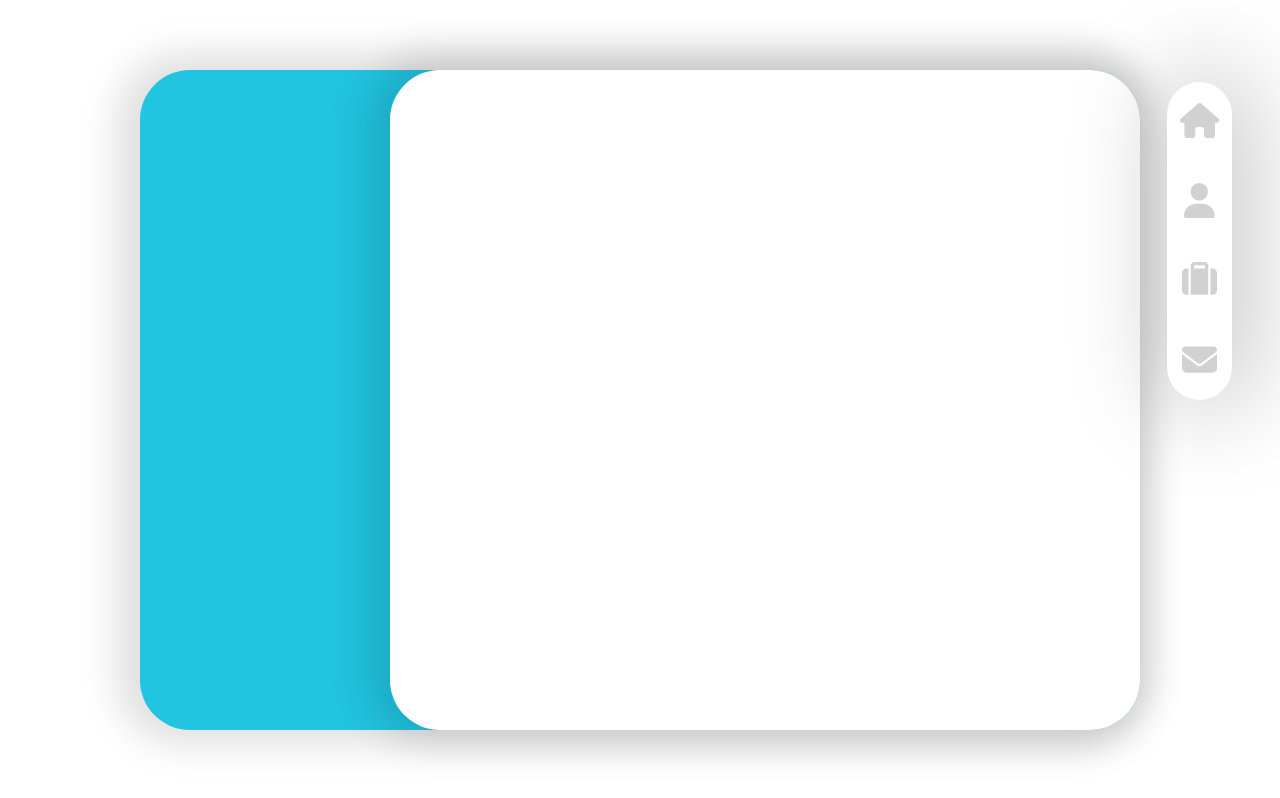
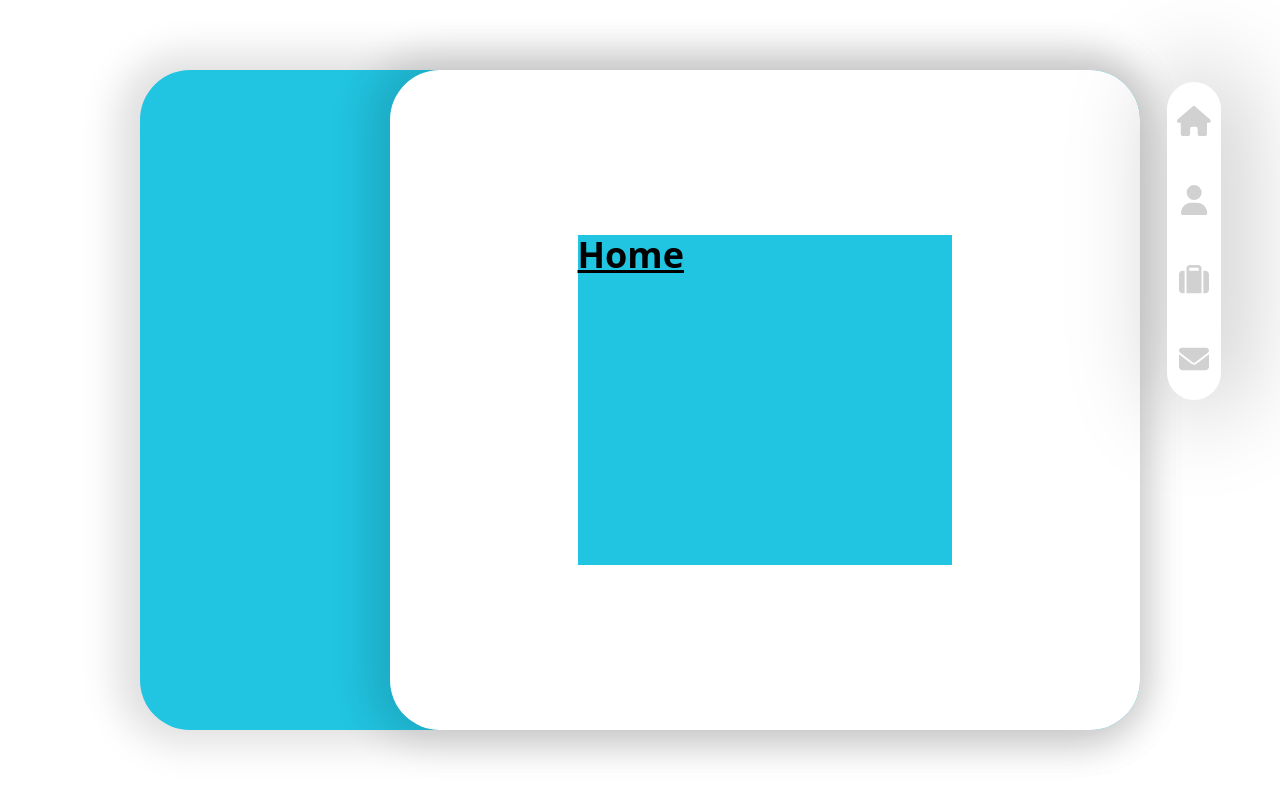
Before and after one commit to dlrodev92/Portfolio, a React (Vite) app: page / in a window 1280 px wide. Built offline with nearby package versions, Linux system fonts and the light colour scheme.

Commit message:
router done

```diff
--- a/src/App.jsx
+++ b/src/App.jsx
@@ -1,10 +1,14 @@
+import { BrowserRouter as Router } from "react-router-dom";
 import './App.css'
-import AppLayout from './pages/AppLayout';
+import RoutesAnimated from './components/RoutesAnimated'
+
 function App() {
   return (
-    <>
-     <AppLayout/>
-    </>
+    <div className='overflow-y-hidden'>
+      <Router>
+      <RoutesAnimated/>
+      </Router>
+    </div>
   )
 }
 
--- a/src/components/NavBar.jsx
+++ b/src/components/NavBar.jsx
@@ -1,15 +1,24 @@
 
 import { FontAwesomeIcon } from '@fortawesome/react-fontawesome'
 import{ faHouse, faUser, faSuitcase, faEnvelope } from '@fortawesome/free-solid-svg-icons'
+import { NavLink } from 'react-router-dom'
 export default function NavBar() {
     return (
         <>
-        <div className="navbar w-[75%] md:w-[75%] xl:w-[60%] h-full bg-white rounded-[100px] shadow-navbar flex flex-col justify-start items-center">
+        <div className="navbar w-[75%] md:w-[75%] xl:w-[50%] h-full bg-white rounded-[100px] shadow-navbar flex flex-col justify-start items-center">
             <ul className='w-full h-full flex  lg:flex-col justify-around lg:justify-around items-center lg:items-center'>
-                <li> <FontAwesomeIcon icon={faHouse} className='text-[35px] text-[#D1D1D1] hover:text-[#21C4E1] cursor-pointer' /></li>
-                <li> <FontAwesomeIcon icon={faUser} className='text-[35px] text-[#D1D1D1] hover:text-[#21C4E1] cursor-pointer'/></li>
-                <li> <FontAwesomeIcon icon={faSuitcase} className='text-[35px] text-[#D1D1D1] hover:text-[#21C4E1] cursor-pointer'/></li>
-                <li> <FontAwesomeIcon icon={faEnvelope} className='text-[35px] text-[#D1D1D1] hover:text-[#21C4E1] cursor-pointer' /></li>
+                <NavLink
+                    to="/"
+                > <FontAwesomeIcon icon={faHouse} className='text-[30px] text-[#D1D1D1] hover:text-[#21C4E1] cursor-pointer' /></NavLink>
+                <NavLink
+                    to="/About"
+                > <FontAwesomeIcon icon={faUser} className='text-[30px] text-[#D1D1D1] hover:text-[#21C4E1] cursor-pointer'/></NavLink>
+                <NavLink
+                    to="/Portfolio"
+                > <FontAwesomeIcon icon={faSuitcase} className='text-[30px] text-[#D1D1D1] hover:text-[#21C4E1] cursor-pointer'/></NavLink>
+                <NavLink
+                    to="/Contact"
+                > <FontAwesomeIcon icon={faEnvelope} className='text-[30px] text-[#D1D1D1] hover:text-[#21C4E1] cursor-pointer' /></NavLink>
             </ul>
         </div>
         </>
--- /dev/null
+++ b/src/components/RoutesAnimated.jsx
@@ -0,0 +1,26 @@
+import AppLayout from "../pages/AppLayout";
+import Home from "../pages/Home";
+import Portfolio from "../pages/Portfolio";
+import Contact from "../pages/Contact";
+import About from "../pages/About";
+import {
+    Route,
+    Routes,
+    useLocation
+  } from "react-router-dom";
+
+
+
+export default function RoutesAnimated(){
+   const location = useLocation();
+    return (
+    <Routes location={location} key={location.pathname}>
+        <Route path="/"element={<AppLayout/>}>
+            <Route path="/" element={<Home/>} />
+            <Route path="Portfolio" element={<Portfolio/>} />
+            <Route path="Contact" element={<Contact/>} />
+            <Route path="About" element={<About/>} />
+        </Route>
+      </Routes>
+    )
+}
--- a/src/pages/About.jsx
+++ b/src/pages/About.jsx
@@ -1,7 +1,11 @@
+import {motion} from "framer-motion"
 export default function About() {
   return (
-    <>
-      <h1 className='text-4xl font-bold underline'>About</h1>
-    </>
+    <motion.div className="h-[100%] w-full flex flex-row items-center justify-center rounded:[20px] lg:rounded-[50px]"
+        initial={{opacity: 0}}
+        animate={{opacity: 1}}
+        exit={{opacity: 0, transition:{duration: 4}}}>
+    <h1 className='text-4xl font-bold underline w-1/2 h-1/2 bg-blueBackground'>About</h1>
+    </motion.div>
   )
 }
--- a/src/pages/AppLayout.jsx
+++ b/src/pages/AppLayout.jsx
@@ -1,12 +1,19 @@
 import NavBar from "../components/NavBar"
+import { Outlet } from "react-router-dom"
+import {motion} from "framer-motion"
 export default function AppLayout() {
     return (
       <>
-      <div className='w-screen h-screen grid grid-cols-appLayout grid-rows-appLayout p-7 lg:p-1'>
+      <div
+       className='w-screen h-screen grid grid-cols-appLayout grid-rows-appLayout p-7 lg:p-1'
+       >
         <div className='col-start-1 col-span-6 row-start-1 row-span-5 lg:col-start-2 lg:col-span-4 lg:row-start-2 lg:row-span-4  bg-blueBackground flex lg:justify-end lg:flex-row flex-col justify-end lg:rounded-[50px] rounded-[20px] lg:shadow-inner '>
-          <div className='bg-white lg:w-[75%] lg:h-full lg:rounded-[50px] shadow-inner w-full h-[88%] rounded-b-[20px]'>
-
-          </div>
+          <motion.div className='bg-white lg:w-[75%] lg:h-full lg:rounded-[50px] shadow-inner w-full h-[88%] rounded-b-[20px]'
+          initial={{opacity: 0}}
+          animate={{opacity: 1}}
+          exit={{opacity: 0, transition:{duration: 4}}}>
+          <Outlet />
+          </motion.div>
         </div>
         <div className='col-start-1 col-span-6 lg:col-start-6 lg:row-start-2 lg:row-span-2 flex items-center justify-center mt-3 lg:items-start lg:justify-start lg:mt-3 lg:ml-[20%] '>
           <NavBar/>
--- a/src/pages/Contact.jsx
+++ b/src/pages/Contact.jsx
@@ -1,7 +1,12 @@
+import {motion} from 'framer-motion'
+
 export default function Contact() {
     return (
-        <>
-        <h1 className='text-4xl font-bold underline'>Contact</h1>
-        </>
+        <motion.div className="h-[100%] w-full flex flex-row items-center justify-center rounded:[20px] lg:rounded-[50px]"
+        initial={{opacity: 0}}
+        animate={{opacity: 1}}
+        exit={{opacity: 0.2, transition:{duration: 0.9}}}>
+        <h1 className='text-4xl font-bold underline w-1/2 h-1/2 bg-blueBackground'>Contact</h1>
+        </motion.div>
     )
 }
--- a/src/pages/Home.jsx
+++ b/src/pages/Home.jsx
@@ -1,7 +1,11 @@
+import {motion} from "framer-motion"
 export default function Home() {
     return (
-        <>
-        <h1 className='text-4xl font-bold underline'>Home</h1>
-        </>
+        <motion.div className="h-[100%] w-full flex flex-row items-center justify-center rounded:[20px] lg:rounded-[50px]"
+        initial={{opacity: 0}}
+        animate={{opacity: 1}}
+        exit={{opacity: 0, transition:{duration: 4}}}>
+        <h1 className='text-4xl font-bold underline w-1/2 h-1/2 bg-blueBackground'>Home</h1>
+        </motion.div>
     )
 }
--- a/src/pages/Portfolio.jsx
+++ b/src/pages/Portfolio.jsx
@@ -1,7 +1,11 @@
+import {motion} from "framer-motion"
 export default function Portfolio() {
     return (
-        <>
-        <h1 className='text-4xl font-bold underline'>Portfolio</h1>
-        </>
+        <motion.div className="h-[100%] w-full flex flex-row items-center justify-center rounded:[20px] lg:rounded-[50px]"
+        initial={{opacity: 0}}
+        animate={{opacity: 1}}
+        exit={{opacity: 0, transition:{duration: 4}}}>
+        <h1 className='text-4xl font-bold underline w-1/2 h-1/2 bg-blueBackground'>Portfolio</h1>
+        </motion.div>
     )
 }
```
Also changed, not shown: package.json (+6 -1 lines), 1 other file (tests, documents, lock files or other folders).
